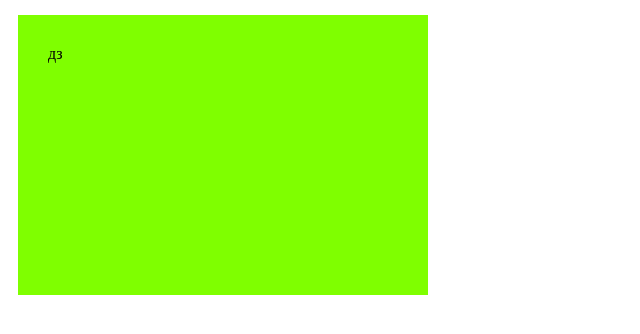
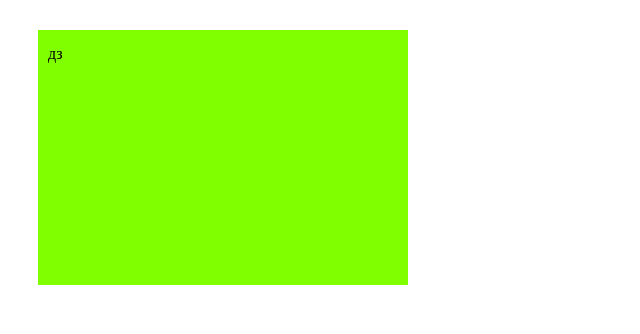
Before and after one commit to eshaeska/hw-6, a plain HTML site: page index.html in a window 1280 px wide. Shown: the whole page, without its empty margins (0-640 px from the left). Drawn offline with Linux system fonts and the light colour scheme.

Commit message:
переделав

```diff
--- a/style.css
+++ b/style.css
@@ -2,10 +2,10 @@
 width: 350px;
 height: 220px;
 border: 2px;
-margin-top: 15px;
-margin-left: 10px;
-margin-right: 10px;
-margin-bottom: 20px;
-padding: 30px;
+padding-top: 15px;
+padding-left: 10px;
+padding-right: 10px;
+padding-bottom: 20px;
+margin: 30px;
 background-color: chartreuse;
 }
```
